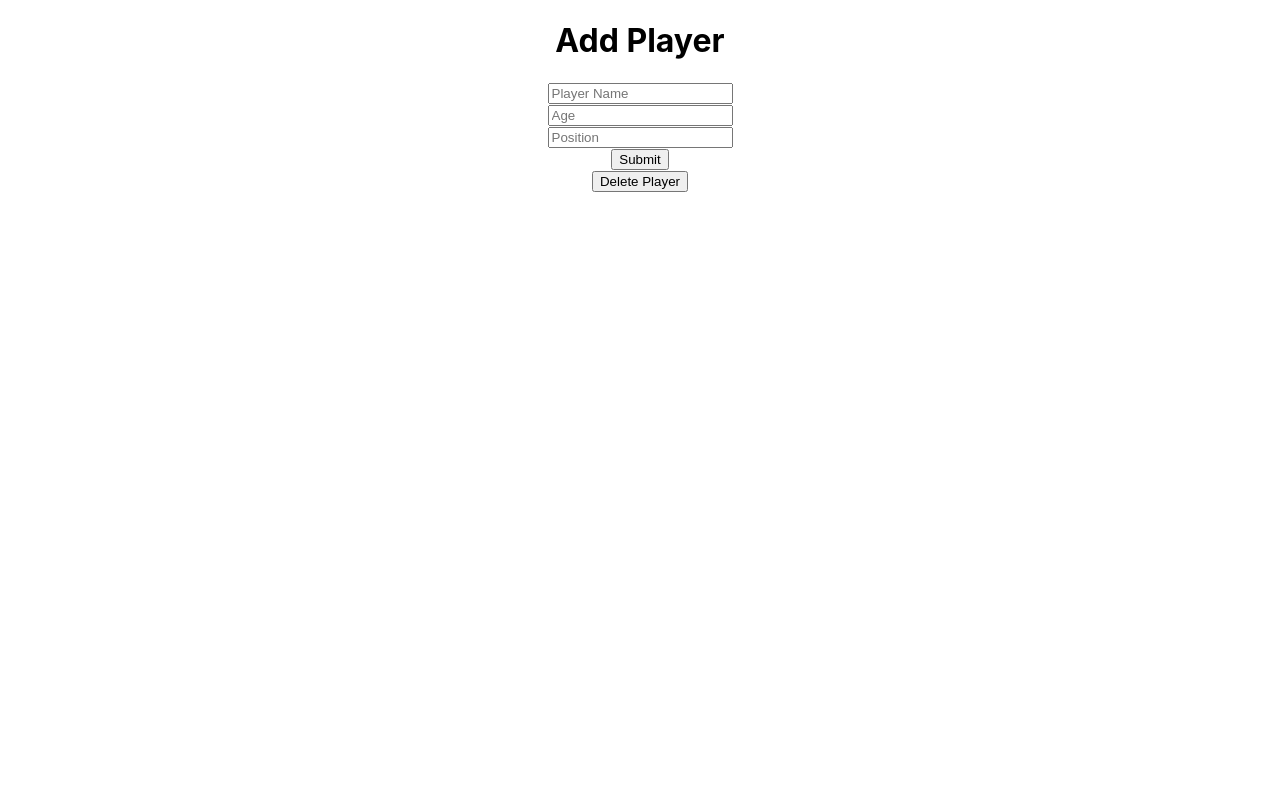
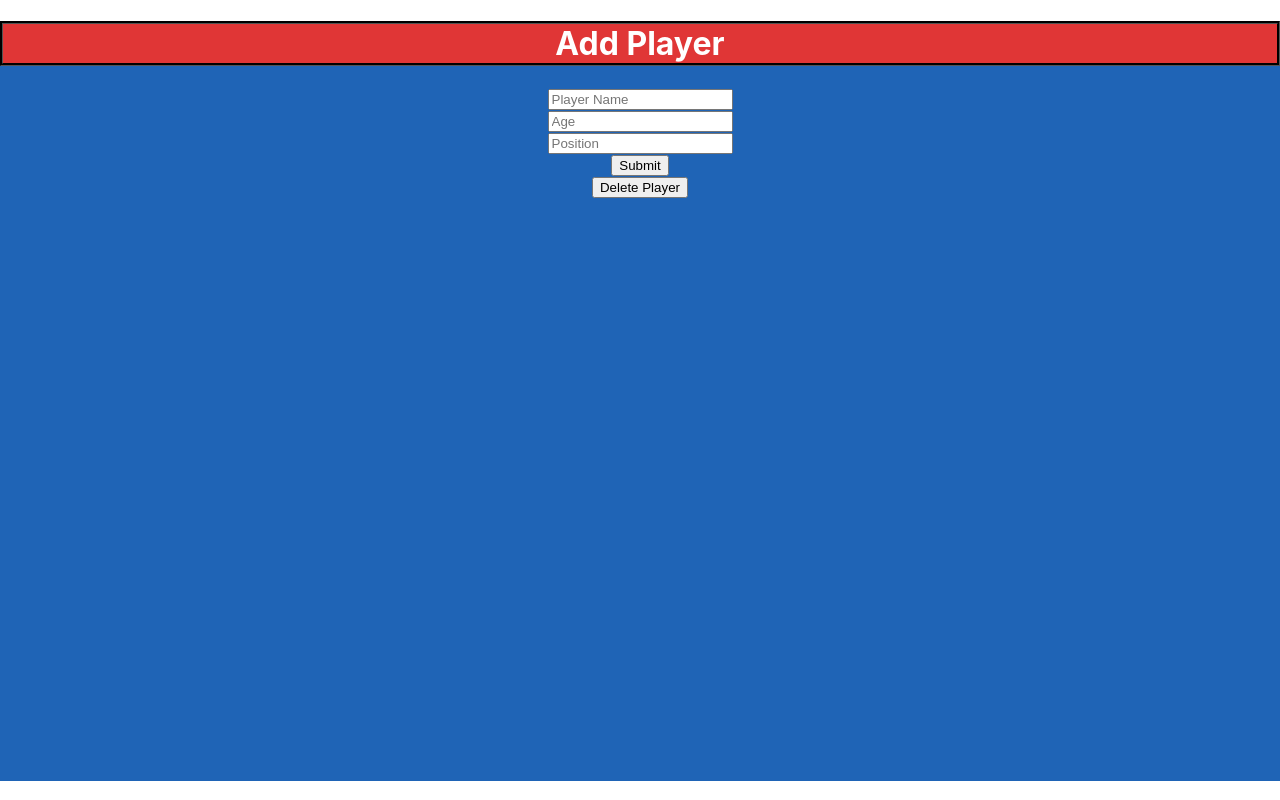
Before and after one commit to baibhavkumarpoudel/project3-frontend, a React (Create React App) app in the folder project3/: page /player in a window 1280 px wide. Built offline with nearby package versions, Linux system fonts and the light colour scheme; no server answers.

Commit message:
CSS styling for Player page

```diff
--- a/project3/src/App.css
+++ b/project3/src/App.css
@@ -85,3 +85,16 @@
   justify-content: space-evenly;
   background-color: white;
 }
+
+.player {
+  background-color: #1F64B6;
+  background-position:center;
+  background-size:auto;
+  height: 95vh;
+}
+
+.player-header {
+  background-color: rgb(224, 54, 54);
+  color:white;
+  border: 3px groove black;
+}
--- a/project3/src/components/Player.js
+++ b/project3/src/components/Player.js
@@ -50,9 +50,9 @@ class Player extends Component {
 
     render() {
         return (
-            <div>
-                <h1>Add Player</h1>
-                <form onSubmit={this.handleSubmit}>
+            <div className="player">
+                <h1 className="player-header">Add Player</h1>
+                <form className="player-form" onSubmit={this.handleSubmit}>
                     <input onChange={this.handleChange} type="text" name="name" placeholder="Player Name"/><br></br>
                     <input onChange={this.handleChange} type="text" name="age" placeholder="Age"/><br></br>
                     <input onChange={this.handleChange} type="text" name="position" placeholder="Position"/><br></br>
```
